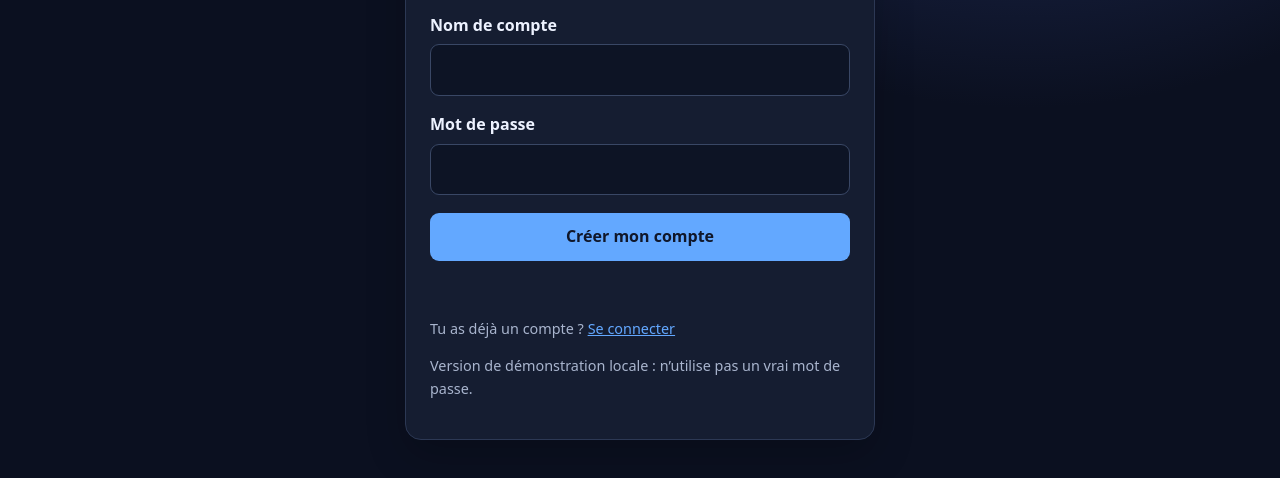
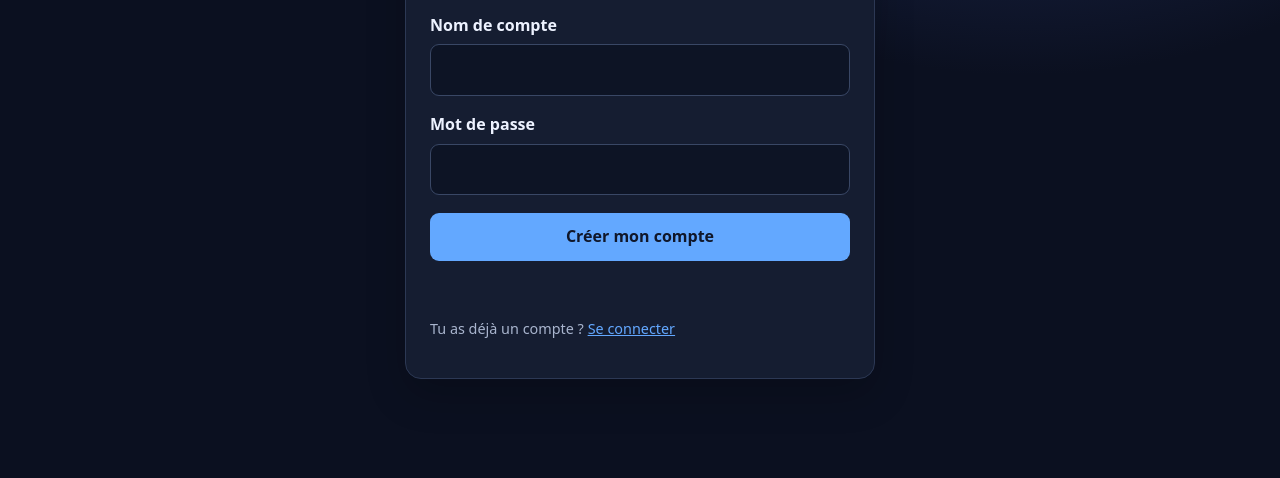
Before and after one commit to VictusiteGroupeFrance/CodeForm, a plain HTML site: page index.html in a window 1280 px wide. Shown: the part 370-848 px from the top of the page. Drawn offline with Linux system fonts and the light colour scheme.

Commit message:
Remove demo password warning from index.html
Removed the demo password warning message from the HTML.

```diff
--- a/index.html
+++ b/index.html
@@ -246,7 +246,7 @@
         <span id="switchText">Tu as déjà un compte ?</span>
         <button id="switchButton" class="link-button" type="button">Se connecter</button>
       </p>
-      <p class="small">Version de démonstration locale : n’utilise pas un vrai mot de passe.</p>
+      <p class="small"></p>
     </section>
 
     <section id="learningView" hidden>
```
